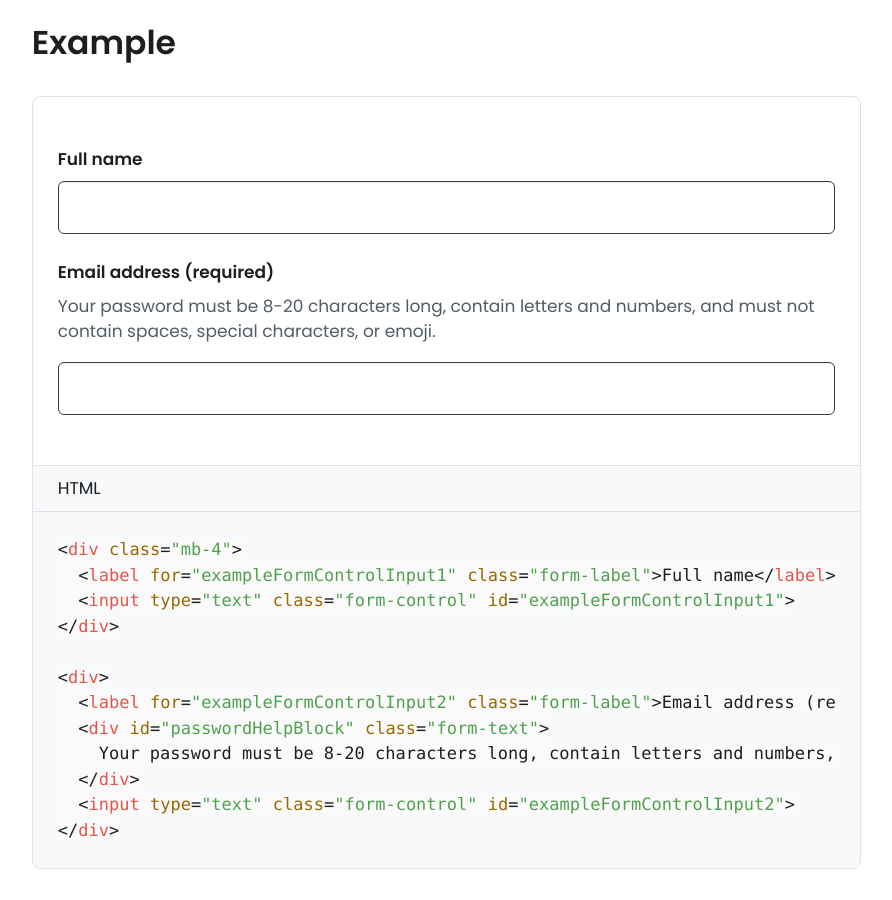
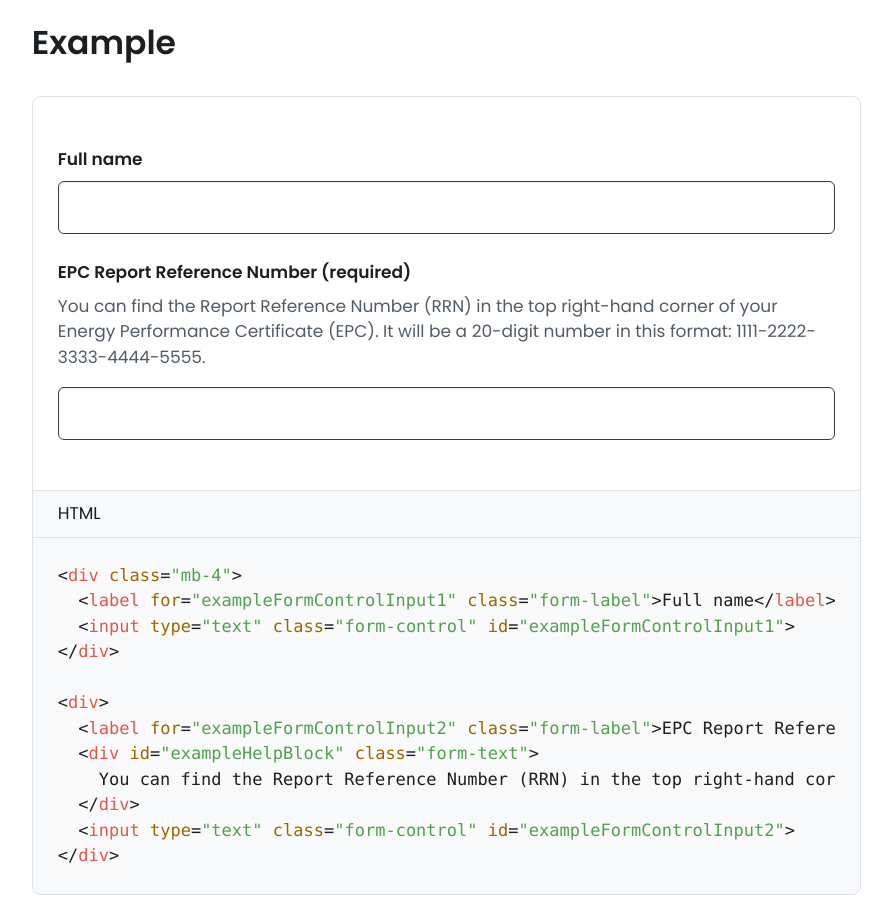
Before and after one commit to Energy-Saving-Trust/Design-System, a Jekyll site: the page built from components/input.md, in a window 1280 px wide and 900 px high, scrolled down 1281 px. Shown: the whole window, without its empty margins (336-1228 px from the left). Built offline with Jekyll 4.4.1, drawn with Linux system fonts in a browser that asks for light colours; nearby versions of some CDN libraries.

Commit message:
Input component docs cleanup

```diff
--- a/components/input.md
+++ b/components/input.md
@@ -41,9 +41,9 @@ If you expect users to provide multiple lines of text, do not use the text input
 </div>
 
 <div>
-  <label for="exampleFormControlInput2" class="form-label">Email address (required)</label>
-  <div id="passwordHelpBlock" class="form-text">
-    Your password must be 8-20 characters long, contain letters and numbers, and must not contain spaces, special characters, or emoji.
+  <label for="exampleFormControlInput2" class="form-label">EPC Report Reference Number (required)</label>
+  <div id="exampleHelpBlock" class="form-text">
+    You can find the Report Reference Number (RRN) in the top right-hand corner of your Energy Performance Certificate (EPC). It will be a 20-digit number in this format: 1111-2222-3333-4444-5555.
   </div>
   <input type="text" class="form-control" id="exampleFormControlInput2">
 </div>
```
